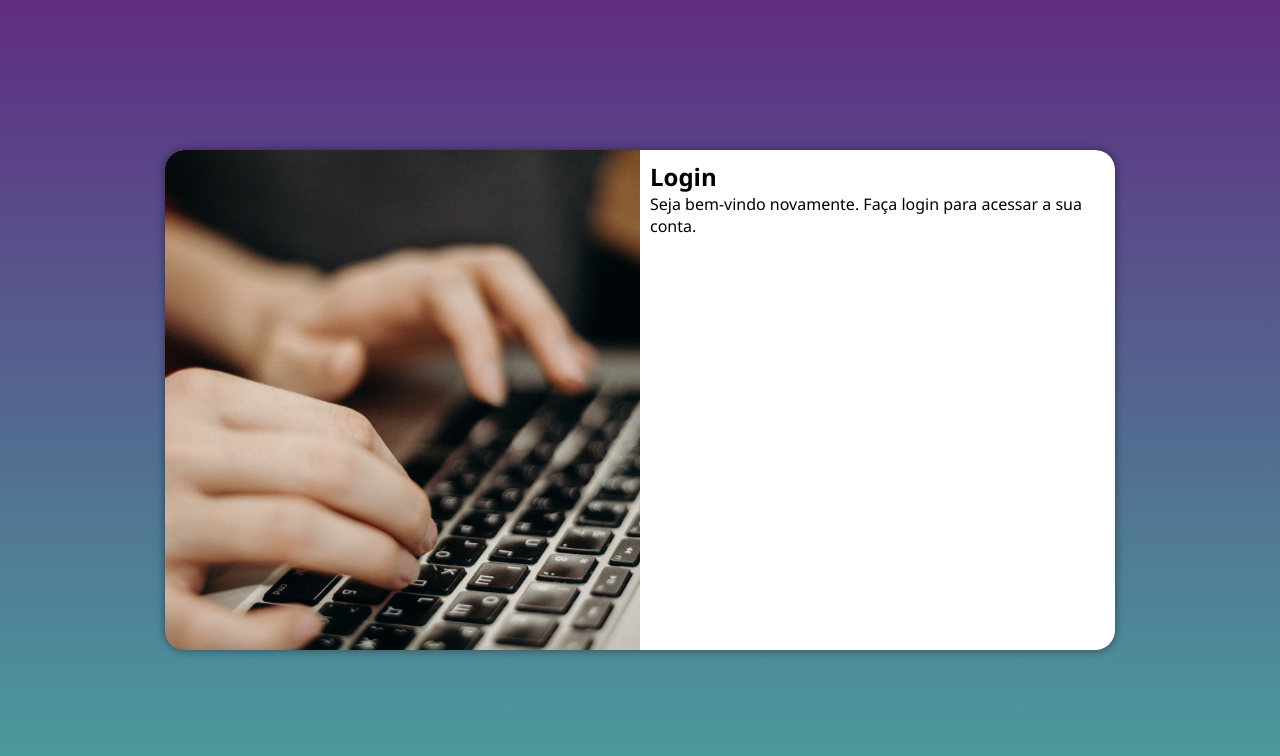
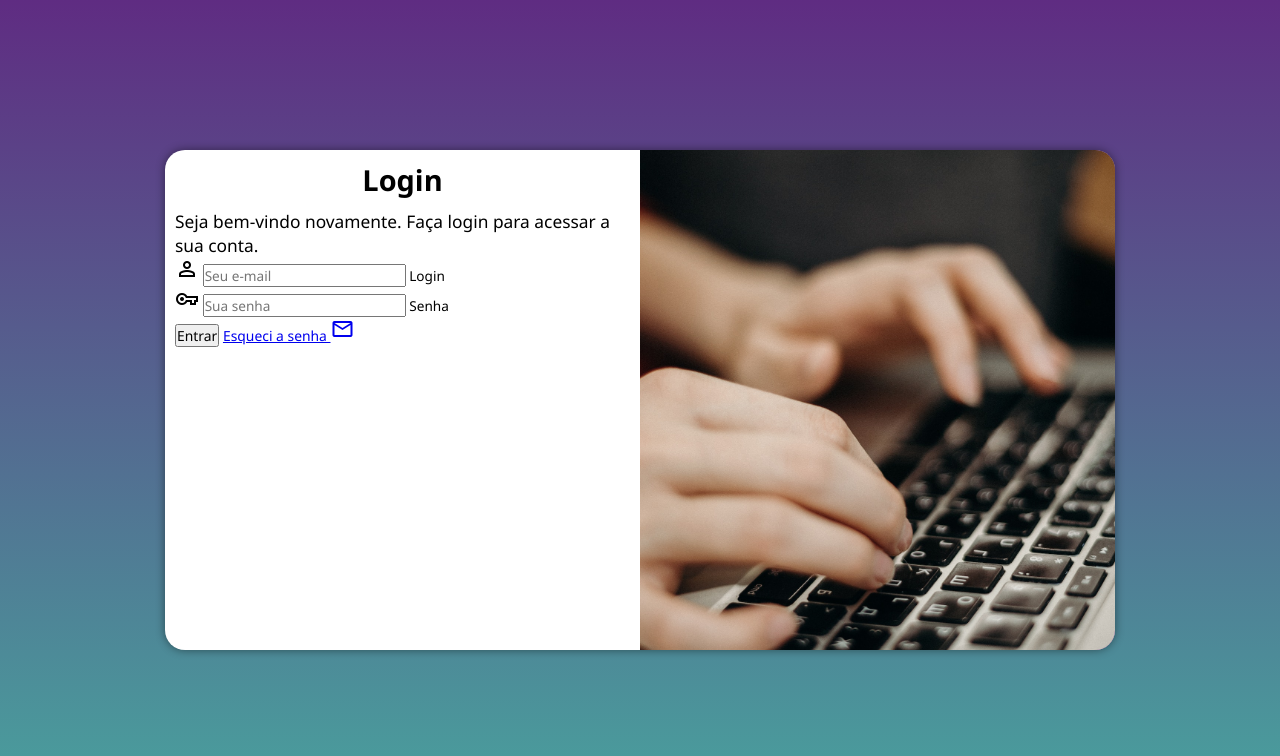
Before and after one commit to DevLeoCunha/projeto-login, a plain HTML site: page index.html in a window 1280 px wide. Drawn offline with nearby package versions, Linux system fonts and the light colour scheme.

Commit message:
Fiz o formulário Login

```diff
--- a/estilos/media-query.css
+++ b/estilos/media-query.css
@@ -34,13 +34,22 @@ section#login > div#formulario {
     }
 
     section#login > div#imagem {
-        float: left;
+        float: right;
         width: 50%;
         height: 100%;
     }
 
     section#login > div#formulario {
-        float: right;
+        float: left;
         width: 50%;
+    }
+
+    div#formulario > h1 {
+        font-size: 2em;
+    }
+
+    div#formulario > p {
+    font-size: 1.2em;
+
+    }
 }
-}
--- a/estilos/style.css
+++ b/estilos/style.css
@@ -11,6 +11,7 @@ Lilás: #5f2c82
     padding: 0px;
     margin: 0px;
     box-sizing: border-box;
+    font-size: .98em;
 }
 
 body, html {
@@ -56,4 +57,15 @@ section#login > div#imagem {
 section#login > div#formulario {
     display: block;
     padding: 10px;
+
 }
+
+div#formulario > h1 {
+    text-align: center;
+    margin-bottom: 10px;
+    font-size: 1.5em;
+}
+
+div#formulario > p {
+    font-size: 0.8em;
+}
--- a/index.html
+++ b/index.html
@@ -5,6 +5,7 @@
     <meta http-equiv="X-UA-Compatible" content="IE=edge">
     <meta name="viewport" content="width=device-width, initial-scale=1.0">
     <title>Login</title>
+    <link rel="stylesheet" href="https://fonts.googleapis.com/css2?family=Material+Symbols+Outlined:opsz,wght,FILL,GRAD@20..48,100..700,0..1,-50..200" />
     <link rel="stylesheet" href="estilos/style.css">
     <link rel="stylesheet" href="estilos/media-query.css">
 </head>
@@ -17,7 +18,20 @@
             <div id="formulario">
                 <h1>Login</h1>
                 <p>Seja bem-vindo novamente. Faça login para acessar a sua conta.</p>
-                <form action="login.php" method="post"></form>
+                <form action="login.php" method="post" autocomplete="on">
+                    <div class="campo">
+                        <i class="material-symbols-outlined">person</i>
+                        <input type="email" name="login" id="ilogin" placeholder="Seu e-mail" autocomplete="email" required maxlength="30">
+                        <label for="ilogin">Login</label>
+                    </div>
+                    <div class="campo">
+                        <i class="material-symbols-outlined">vpn_key</i>
+                        <input type="password" name="senha" id="isenha" placeholder="Sua senha" autocomplete="current-password" required minlength="8" maxlength="20">
+                        <label for="isenha">Senha</label>
+                    </div>
+                    <input type="submit" value="Entrar">
+                    <a href="esqueci.html">Esqueci a senha <i class="material-symbols-outlined">mail</i></a>
+                </form>
             </div>
         </section>
     </main>
```
